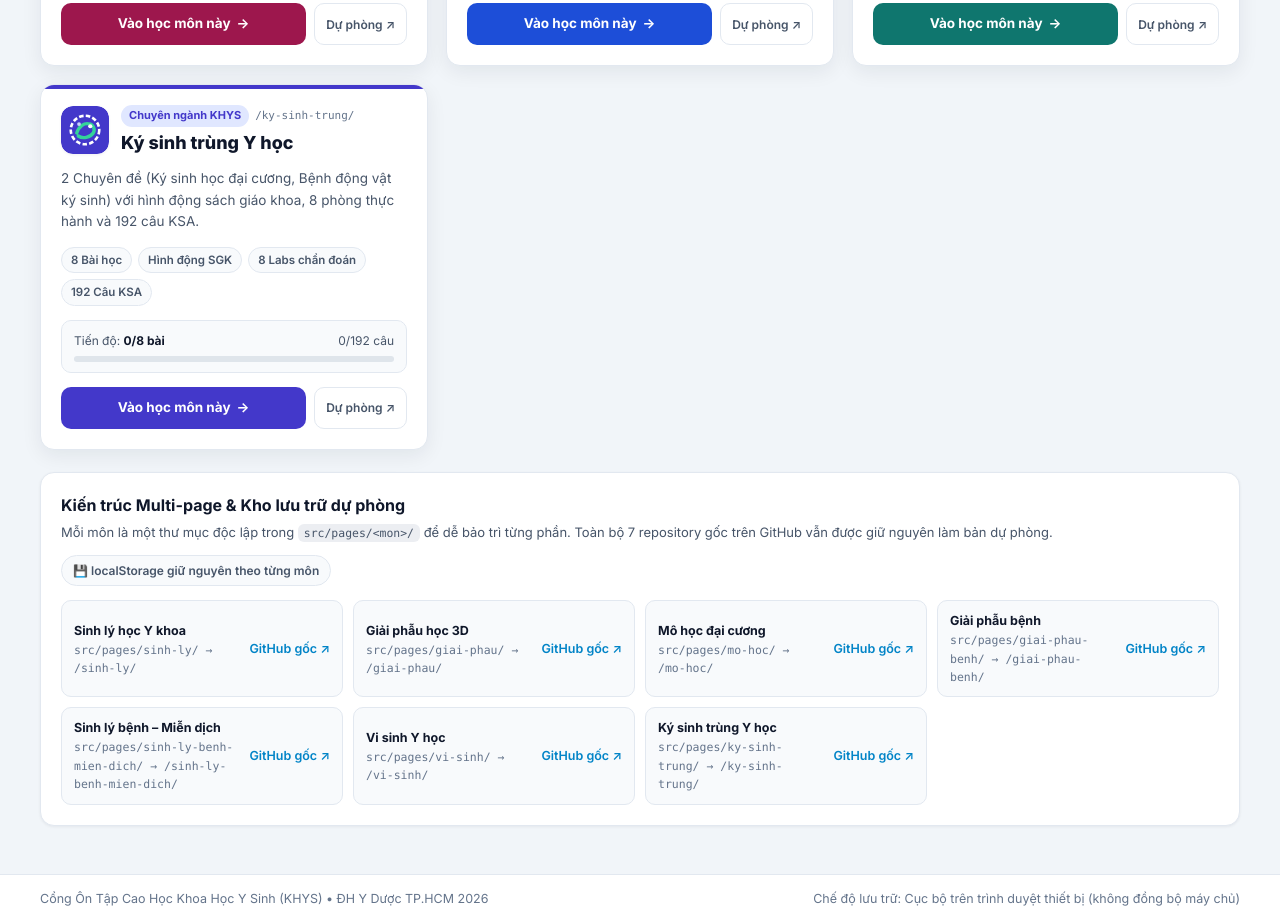
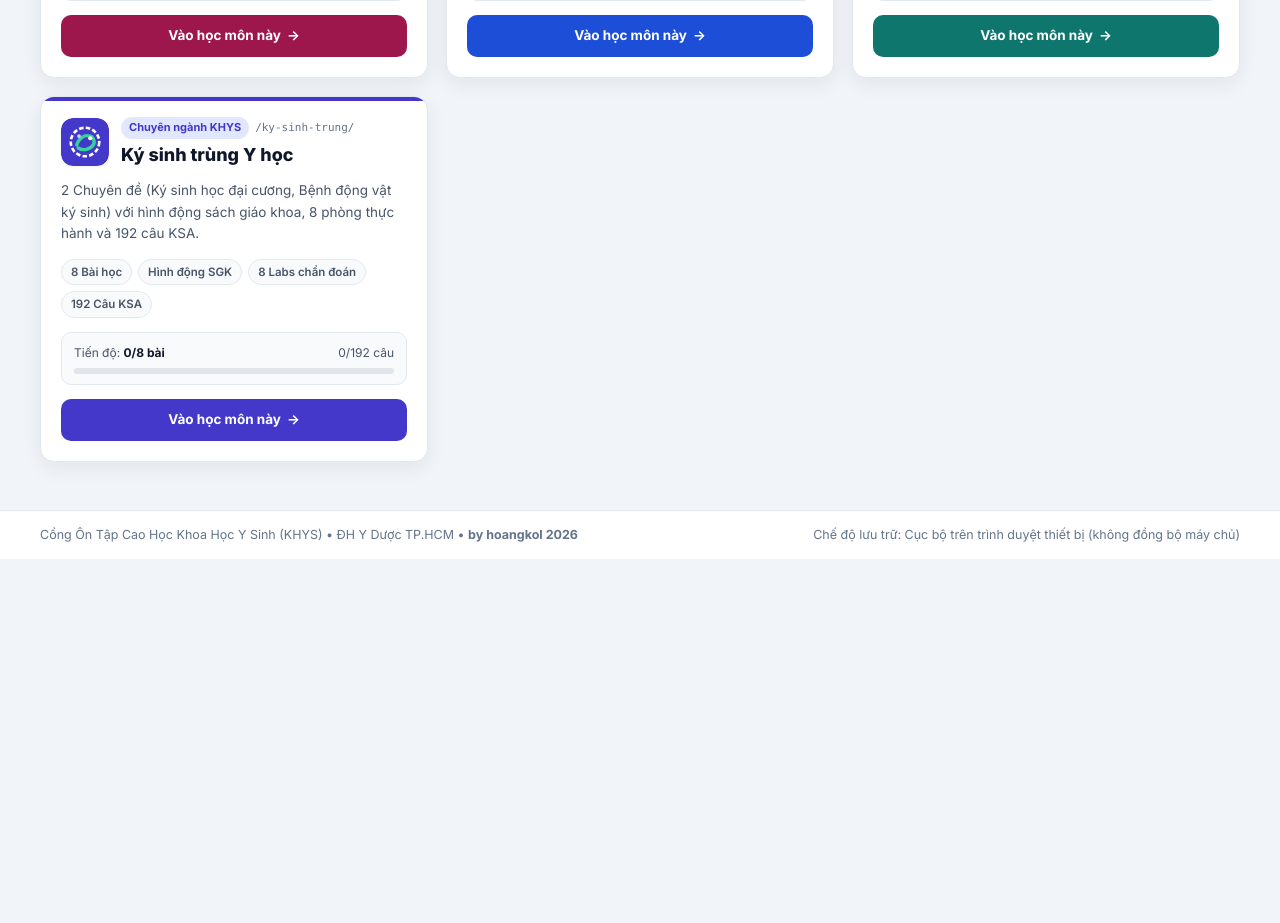
Before and after one commit to hoangkol/on-tap-khys-sdh-2026, a website: page src/pages/index.html in a window 1280 px wide. Shown: the part 1228-2151 px from the top of the page. After the commit the page ends 1787 px from the top, so only its background shows below. Drawn offline with Linux system fonts and the light colour scheme.

Commit message:
Update homepage UI: remove backup panel/buttons and add 'by hoangkol 2026' signature

```diff
--- a/src/pages/app.js
+++ b/src/pages/app.js
@@ -203,35 +203,10 @@
               <span>Vào học môn này</span>
               <span aria-hidden="true">→</span>
             </a>
-            <a
-              class="btn-backup"
-              href="${escapeHtml(subject.backupRepoUrl)}"
-              target="_blank"
-              rel="noopener noreferrer"
-              title="Mở repo dự phòng ${escapeHtml(subject.backupRepoName)} trên GitHub"
-            >
-              Dự phòng ↗
-            </a>
           </div>
         </article>
       `;
     }).join('');
-  }
-
-  function renderBackups() {
-    const list = document.getElementById('backupList');
-    if (!list) return;
-    list.innerHTML = SUBJECTS.map((subject) => `
-      <div class="backup-item">
-        <div class="backup-item-main">
-          <div class="backup-item-name">${escapeHtml(subject.name)}</div>
-          <div class="backup-item-route">src/pages/${escapeHtml(subject.slug)}/ → ${escapeHtml(subject.route)}</div>
-        </div>
-        <a href="${escapeHtml(subject.backupRepoUrl)}" target="_blank" rel="noopener noreferrer">
-          GitHub gốc ↗
-        </a>
-      </div>
-    `).join('');
   }
 
   function bindEvents() {
@@ -287,7 +262,6 @@
     const savedTheme = safeGetStorage(META.portalThemeKey) || 'light';
     applyTheme(savedTheme);
     renderCards();
-    renderBackups();
     bindEvents();
   }
 
--- a/src/pages/index.html
+++ b/src/pages/index.html
@@ -19,7 +19,7 @@
     <div class="portal-shell header-inner">
       <div class="brand-lockup">
         <span class="brand-pill">Đề cương SĐH 2026 • KHYS YDS</span>
-        <div class="brand-sub">Cổng ôn tập tổng hợp 7 môn • Multi-page Route Portal</div>
+        <div class="brand-sub">Cổng ôn tập tổng hợp 7 môn • by hoangkol 2026</div>
       </div>
       <div class="header-actions">
         <button class="btn btn-outline" id="btnSyncTheme" type="button" title="Áp dụng chế độ Sáng/Tối hiện tại cho toàn bộ 7 môn">
@@ -35,10 +35,13 @@
   <main class="portal-shell main-content">
     <section class="hero-card" aria-labelledby="portalTitle">
       <div class="hero-copy">
-        <p class="hero-kicker">Tuyển sinh Sau đại học • Đại học Y Dược TP.HCM (UMP / YDS)</p>
+        <div class="hero-meta-row">
+          <p class="hero-kicker">Tuyển sinh Sau đại học • Đại học Y Dược TP.HCM (UMP / YDS)</p>
+          <span class="signature-pill">by hoangkol 2026</span>
+        </div>
         <h1 id="portalTitle">Menu Ôn Tập Cao Học Khoa Học Y Sinh 2026</h1>
         <p class="hero-desc">
-          Chọn môn học bên dưới để đi thẳng vào module chuyên sâu (<code>/sinh-ly/</code>, <code>/giai-phau/</code>, <code>/mo-hoc/</code>, <code>/giai-phau-benh/</code>, <code>/sinh-ly-benh-mien-dich/</code>, <code>/vi-sinh/</code>, <code>/ky-sinh-trung/</code>). Tiến độ làm bài của từng môn được lưu cục bộ trên trình duyệt thiết bị này.
+          Chọn môn học bên dưới để vào thẳng module chuyên sâu (<code>/sinh-ly/</code>, <code>/giai-phau/</code>, <code>/mo-hoc/</code>, <code>/giai-phau-benh/</code>, <code>/sinh-ly-benh-mien-dich/</code>, <code>/vi-sinh/</code>, <code>/ky-sinh-trung/</code>). Tiến độ làm bài của từng môn được lưu cục bộ trên trình duyệt thiết bị này.
         </p>
       </div>
 
@@ -91,26 +94,11 @@
         <button type="button" class="btn btn-outline" id="btnResetFilters">Xóa bộ lọc</button>
       </div>
     </section>
-
-    <section class="backup-panel" aria-labelledby="backupTitle">
-      <div class="backup-header">
-        <div>
-          <h2 id="backupTitle">Kiến trúc Multi-page &amp; Kho lưu trữ dự phòng</h2>
-          <p>
-            Mỗi môn là một thư mục độc lập trong <code>src/pages/&lt;mon&gt;/</code> để dễ bảo trì từng phần. Toàn bộ 7 repository gốc trên GitHub vẫn được giữ nguyên làm bản dự phòng.
-          </p>
-        </div>
-        <span class="backup-badge">💾 localStorage giữ nguyên theo từng môn</span>
-      </div>
-      <div class="backup-list" id="backupList">
-        <!-- Populated by app.js -->
-      </div>
-    </section>
   </main>
 
   <footer class="portal-footer">
     <div class="portal-shell footer-inner">
-      <span>Cổng Ôn Tập Cao Học Khoa Học Y Sinh (KHYS) • ĐH Y Dược TP.HCM 2026</span>
+      <span>Cổng Ôn Tập Cao Học Khoa Học Y Sinh (KHYS) • ĐH Y Dược TP.HCM • <strong>by hoangkol 2026</strong></span>
       <span>Chế độ lưu trữ: Cục bộ trên trình duyệt thiết bị (không đồng bộ máy chủ)</span>
     </div>
   </footer>
--- a/src/pages/styles.css
+++ b/src/pages/styles.css
@@ -193,13 +193,34 @@ code {
   gap: 22px;
 }
 
+.hero-meta-row {
+  display: flex;
+  align-items: center;
+  justify-content: space-between;
+  flex-wrap: wrap;
+  gap: 8px;
+  margin-bottom: 8px;
+}
+
 .hero-kicker {
   font-size: 12px;
   font-weight: 700;
   letter-spacing: 0.6px;
   text-transform: uppercase;
   color: #7dd3fc;
-  margin-bottom: 6px;
+}
+
+.signature-pill {
+  display: inline-flex;
+  align-items: center;
+  padding: 4px 11px;
+  border-radius: 999px;
+  background: rgba(56, 189, 248, 0.16);
+  border: 1px solid rgba(125, 211, 252, 0.35);
+  color: #e0f2fe;
+  font-size: 12px;
+  font-weight: 700;
+  letter-spacing: 0.3px;
 }
 
 .hero-card h1 {
@@ -531,27 +552,6 @@ code {
   transform: translateY(-1px);
 }
 
-.btn-backup {
-  display: inline-flex;
-  align-items: center;
-  justify-content: center;
-  min-height: 42px;
-  padding: 9px 11px;
-  border-radius: var(--radius-sm);
-  border: 1px solid var(--border);
-  background: var(--bg-card);
-  color: var(--text-muted);
-  font-size: 12px;
-  font-weight: 600;
-  text-decoration: none;
-  white-space: nowrap;
-}
-
-.btn-backup:hover {
-  border-color: var(--card-accent, var(--primary));
-  color: var(--text-main);
-}
-
 .empty-state {
   background: var(--bg-card);
   border: 1px dashed var(--border);
@@ -565,91 +565,7 @@ code {
   gap: 12px;
 }
 
-/* ================= BACKUP SECTION & FOOTER ================= */
-.backup-panel {
-  background: var(--bg-card);
-  border: 1px solid var(--border);
-  border-radius: var(--radius-md);
-  padding: 20px;
-  box-shadow: var(--shadow-sm);
-  display: flex;
-  flex-direction: column;
-  gap: 14px;
-}
-
-.backup-header {
-  display: flex;
-  align-items: flex-start;
-  justify-content: space-between;
-  gap: 12px;
-  flex-wrap: wrap;
-}
-
-.backup-header h2 {
-  font-size: 1rem;
-  font-weight: 700;
-  margin-bottom: 4px;
-}
-
-.backup-header p {
-  font-size: 13px;
-  color: var(--text-muted);
-}
-
-.backup-badge {
-  font-size: 12px;
-  font-weight: 600;
-  padding: 5px 11px;
-  border-radius: 999px;
-  background: var(--bg-subtle);
-  border: 1px solid var(--border);
-  color: var(--text-muted);
-}
-
-.backup-list {
-  display: grid;
-  grid-template-columns: repeat(auto-fit, minmax(260px, 1fr));
-  gap: 10px;
-}
-
-.backup-item {
-  display: flex;
-  align-items: center;
-  justify-content: space-between;
-  gap: 10px;
-  padding: 10px 12px;
-  border-radius: var(--radius-sm);
-  background: var(--bg-subtle);
-  border: 1px solid var(--border);
-  font-size: 12.5px;
-}
-
-.backup-item-main {
-  min-width: 0;
-}
-
-.backup-item-name {
-  font-weight: 700;
-  color: var(--text-main);
-}
-
-.backup-item-route {
-  font-family: ui-monospace, SFMono-Regular, Menlo, Monaco, Consolas, monospace;
-  font-size: 11.5px;
-  color: var(--text-light);
-}
-
-.backup-item a {
-  color: var(--primary);
-  font-weight: 600;
-  text-decoration: none;
-  white-space: nowrap;
-}
-
-.backup-item a:hover {
-  text-decoration: underline;
-}
-
+/* ================= FOOTER ================= */
 .portal-footer {
   border-top: 1px solid var(--border);
   background: var(--bg-card);
```
